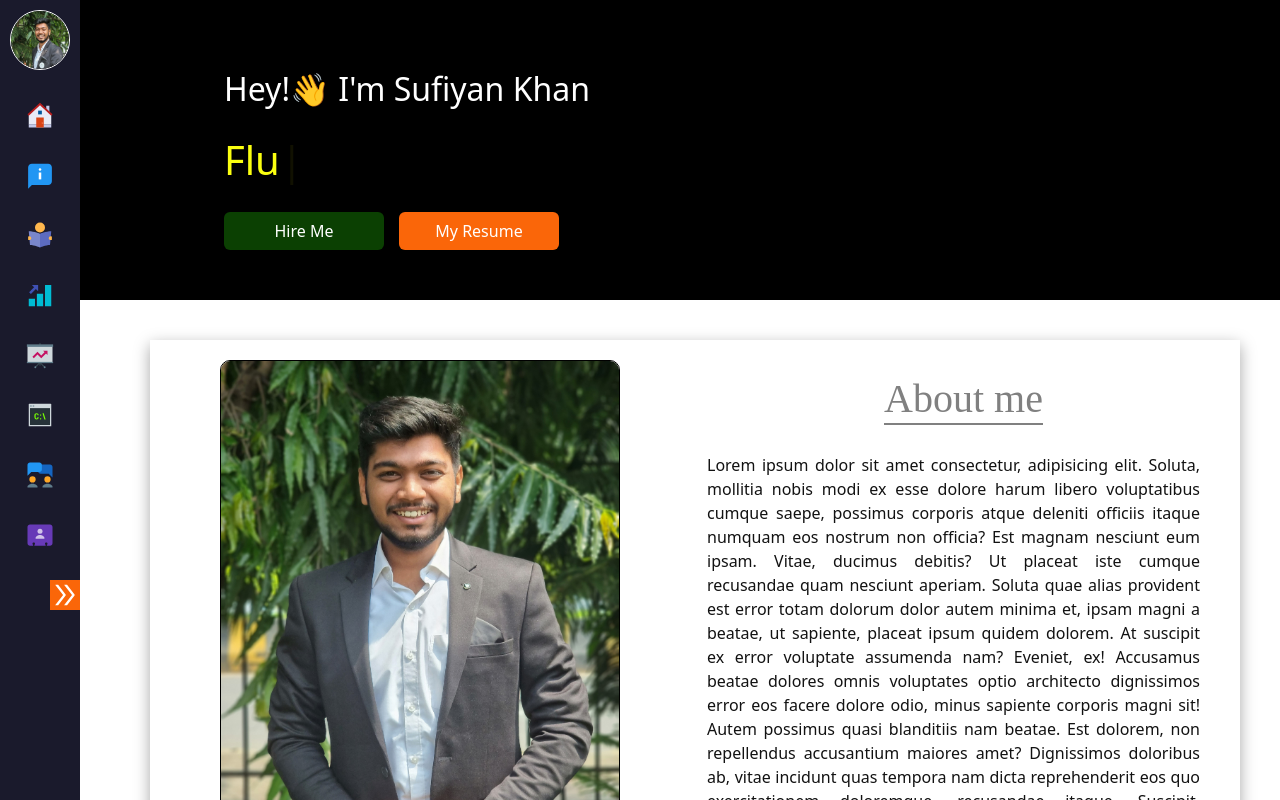
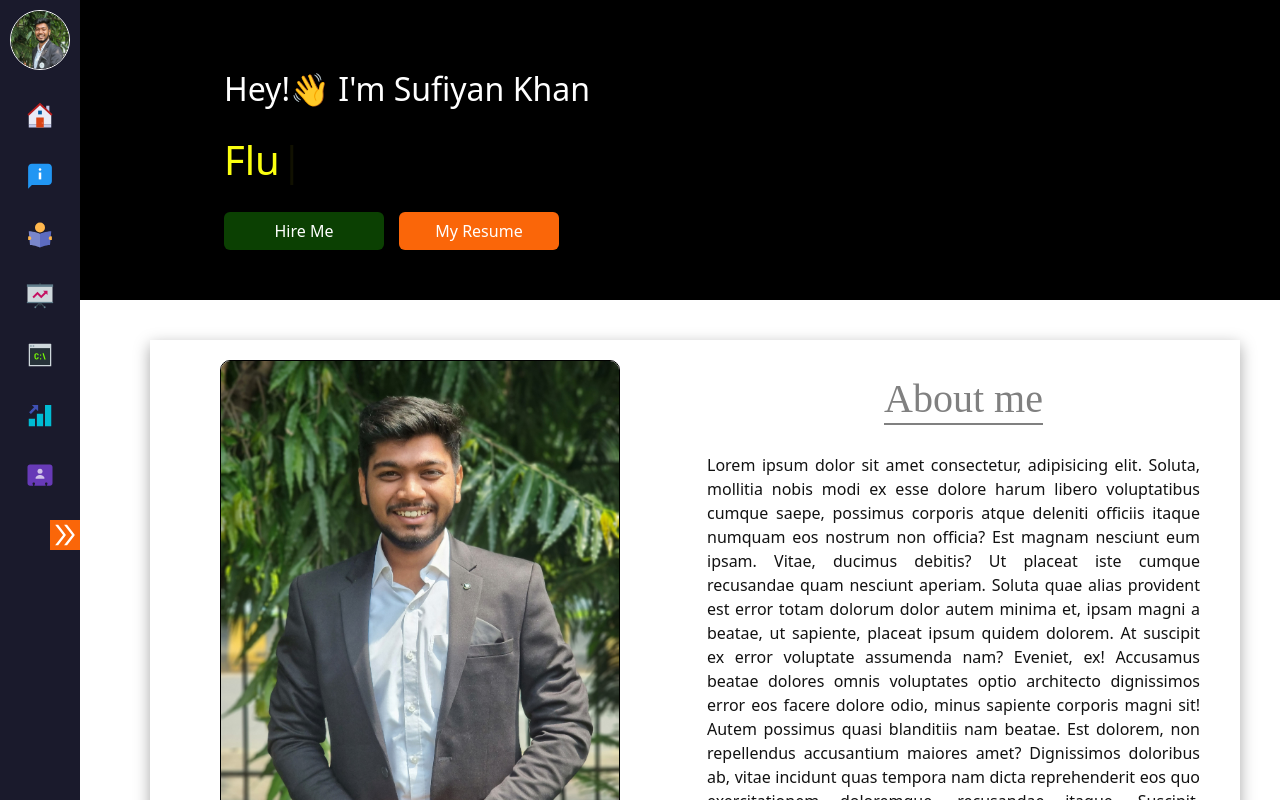
Before and after one commit to Sufi1512/myportfolio, a React (Create React App) app: page / in a window 1280 px wide. Shown: the top 800 px of the page. Built offline with nearby package versions, Linux system fonts and the light colour scheme.

Commit message:
Remove unused menu items

```diff
--- a/src/components/menus/Menus.jsx
+++ b/src/components/menus/Menus.jsx
@@ -5,7 +5,7 @@ import {
   FcAbout,
 
   FcBusinessContact,
-  FcCollaboration,
+
   FcCommandLine,
   FcHome,
   FcPositiveDynamic,
@@ -38,11 +38,7 @@ function Menus({ toggle }) {
                   <FcReading size={30} />
                 </div>
               </div>
-              <div className="nav-item">
-                <div className="nav-link" title="Experience">
-                  <FcPositiveDynamic size={30} />
-                </div>
-              </div>
+
               <div className="nav-item">
                 <div className="nav-link" title="Tech Stack">
                   <FcStatistics size={30} />
@@ -54,8 +50,8 @@ function Menus({ toggle }) {
                 </div>
               </div>
               <div className="nav-item">
-                <div className="nav-link" title="Testimonials">
-                  <FcCollaboration size={30} />
+                <div className="nav-link" title="Experience">
+                  <FcPositiveDynamic size={30} />
                 </div>
               </div>
               <div className="nav-item">
@@ -90,12 +86,7 @@ function Menus({ toggle }) {
                   Education
                 </div>
               </div>
-              <div className="nav-item">
-                <div className="nav-link">
-                  <FcPositiveDynamic />
-                  Experience
-                </div>
-              </div>
+
               <div className="nav-item">
                 <div className="nav-link">
                   <FcStatistics />
@@ -110,8 +101,8 @@ function Menus({ toggle }) {
               </div>
               <div className="nav-item">
                 <div className="nav-link">
-                  <FcCollaboration />
-                  Testimonials
+                  <FcPositiveDynamic />
+                  Experience
                 </div>
               </div>
               <div className="nav-item">
```
